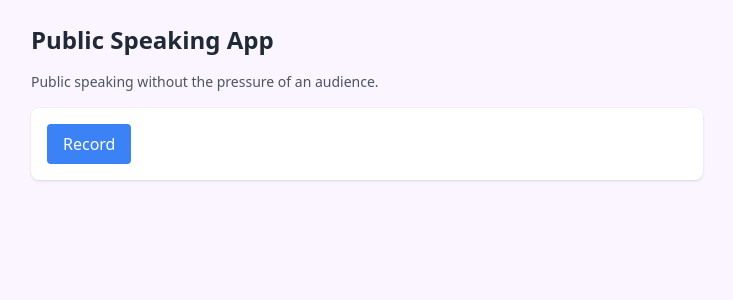
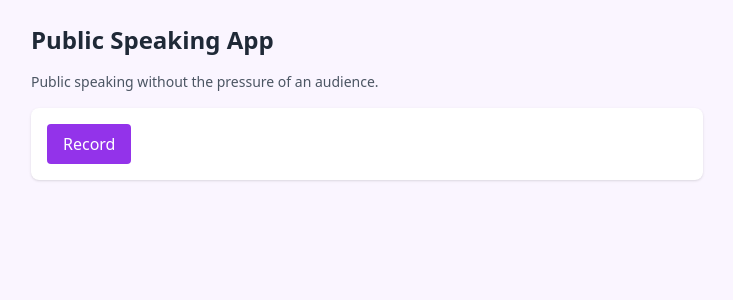
Before and after one commit to gaitonde/laughing-octo-journey, a Next.js app: page / in a window 1280 px wide. Shown: the top 300 px of the page, without its empty margins (273-1006 px from the left). Built offline with nearby package versions, Linux system fonts and the light colour scheme.

Commit message:
change btn to purple

```diff
--- a/src/components/audio-recorder.tsx
+++ b/src/components/audio-recorder.tsx
@@ -168,7 +168,7 @@
   return (
     <div>
       <button
-        className="bg-blue-500 text-white px-4 py-2 rounded"
+        className="bg-purple-600 text-white px-4 py-2 rounded"
         onClick={startRecording}
         disabled={isRecording}
       >
```
